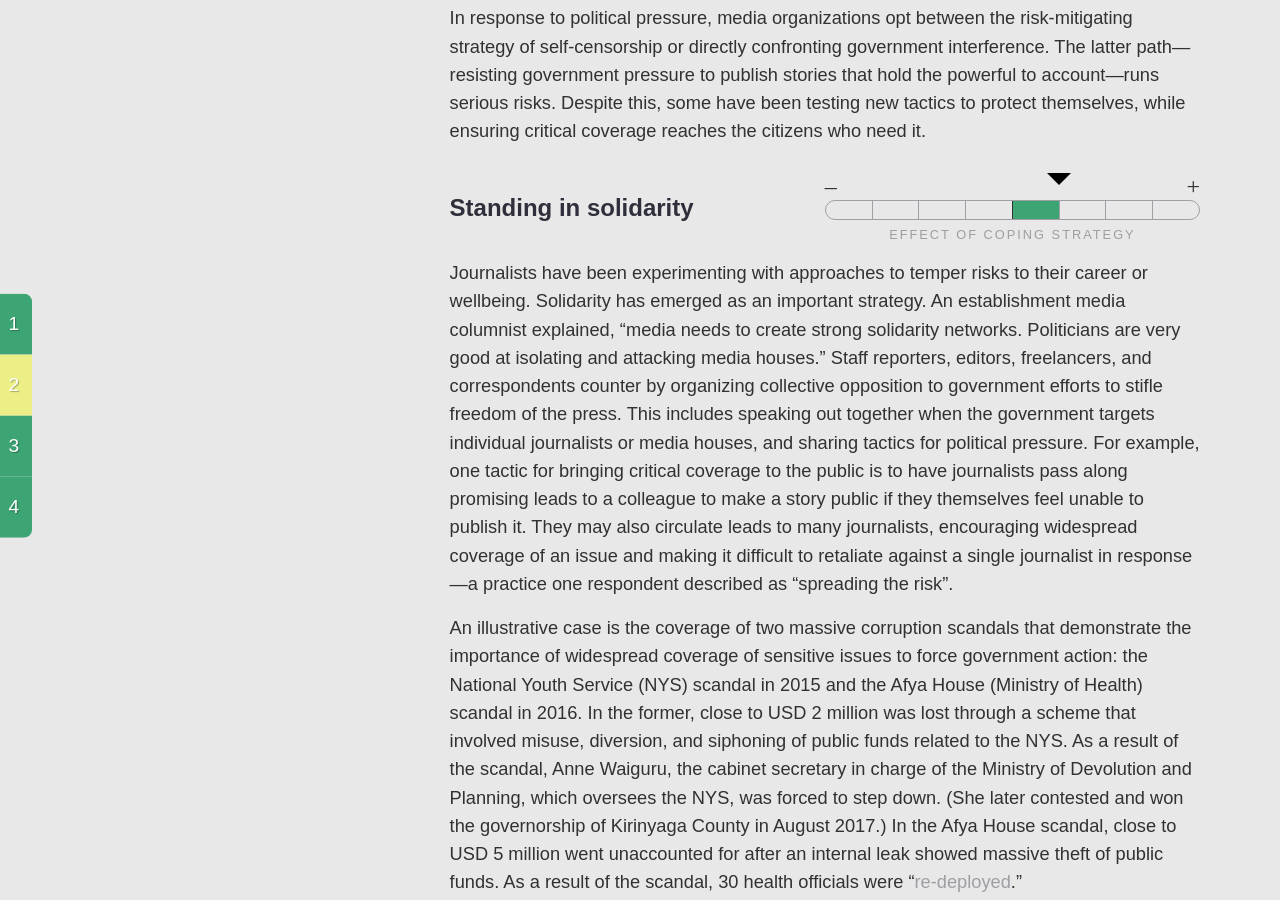
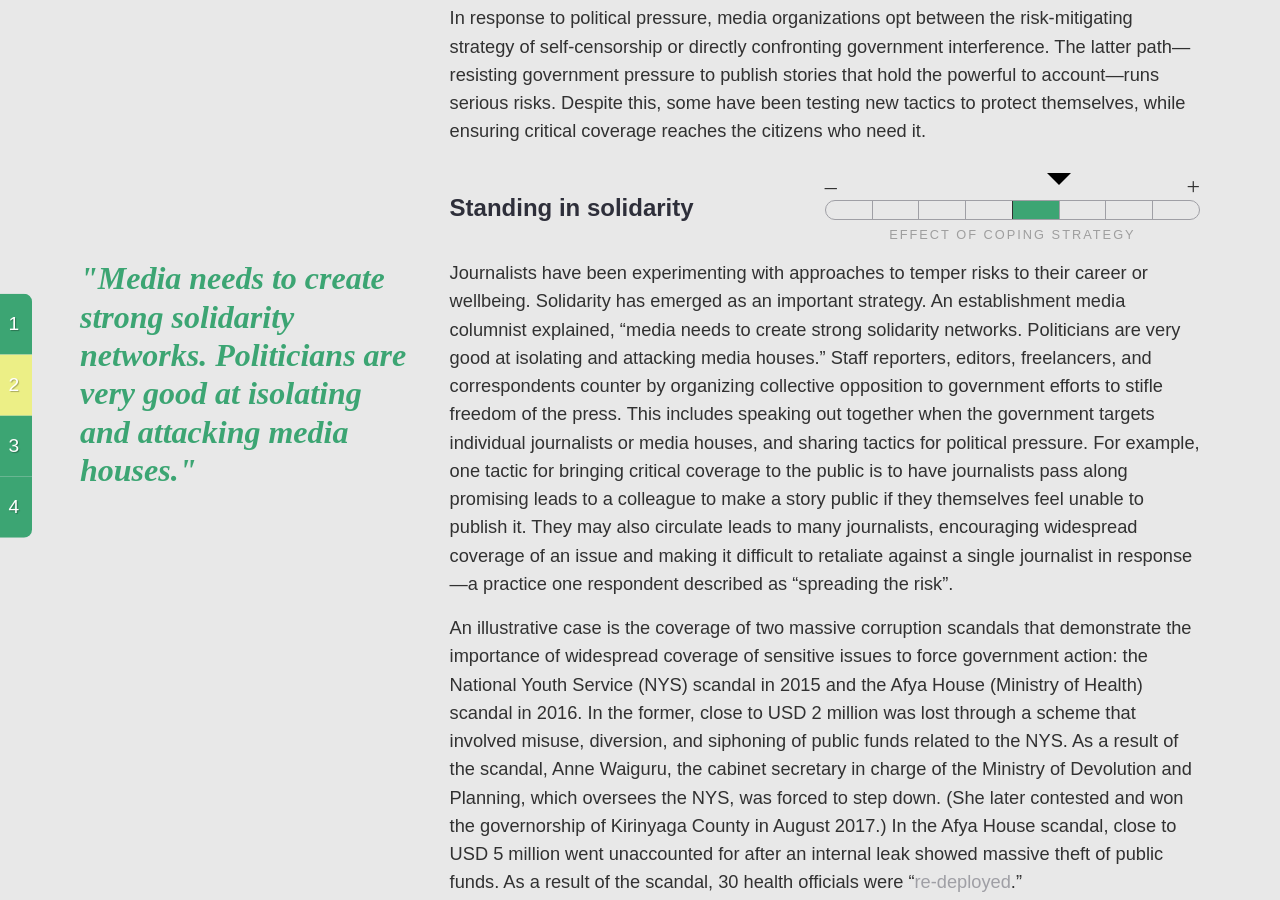
Before and after one commit to theReboot/onken, a Jekyll site: the page built from 2-accountability-ecosystem-kenya/index.md, in a window 1280 px wide and 900 px high, scrolled down 11740 px. Built offline with Jekyll 4.4.1, drawn with Linux system fonts in a browser that asks for light colours; nearby versions of some CDN libraries.

Commit message:
Added pull quote 3

```diff
--- a/_includes/content/2.2.2_copingStrategies.md
+++ b/_includes/content/2.2.2_copingStrategies.md
@@ -6,6 +6,10 @@ In response to political pressure, media organizations opt between the risk-miti
 <h4 class="col-1-2">Standing in solidarity</h4>
 {% include meter.html effect="positive" amount="25" %}
 </div>
+
+<blockquote class="floatLeft">
+  <p>"Media needs to create strong solidarity networks. Politicians are very good at isolating and attacking media houses."</p>
+</blockquote>
 
 Journalists have been experimenting with approaches to temper risks to their career or wellbeing. Solidarity has emerged as an important strategy. An establishment media columnist explained, "media needs to create strong solidarity networks. Politicians are very good at isolating and attacking media houses." Staff reporters, editors, freelancers, and correspondents counter by organizing collective opposition to government efforts to stifle freedom of the press. This includes speaking out together when the government targets individual journalists or media houses, and sharing tactics for political pressure. For example, one tactic for bringing critical coverage to the public is to have journalists pass along promising leads to a colleague to make a story public if they themselves feel unable to publish it. They may also circulate leads to many journalists, encouraging widespread coverage of an issue and making it difficult to retaliate against a single journalist in response---a practice one respondent described as "spreading the risk".
 
```
